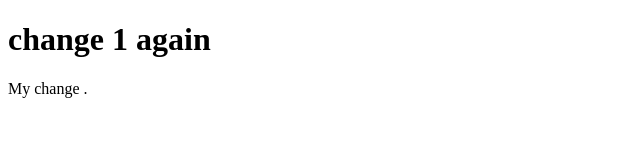
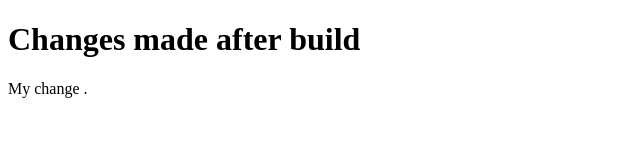
Before and after one commit to Mustafa-ariozon/Project11, a plain HTML site: page index.html in a window 1280 px wide. Shown: the whole page, without its empty margins (0-640 px from the left). Drawn offline with Linux system fonts and the light colour scheme.

Commit message:
Update index.html
https://github.com/Mustafa-ariozon/Project11

```diff
--- a/index.html
+++ b/index.html
@@ -2,7 +2,7 @@
 <html>
 <body>
 
-<h1>change 1 again</h1>
+<h1>Changes made after build</h1>
 
 <p>My change .</p>
 
```
